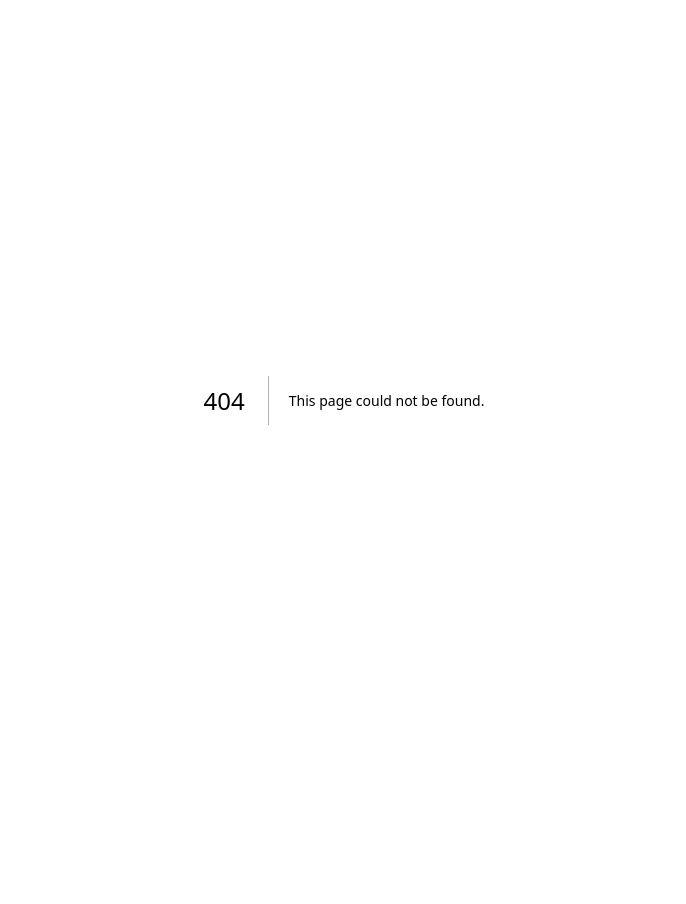
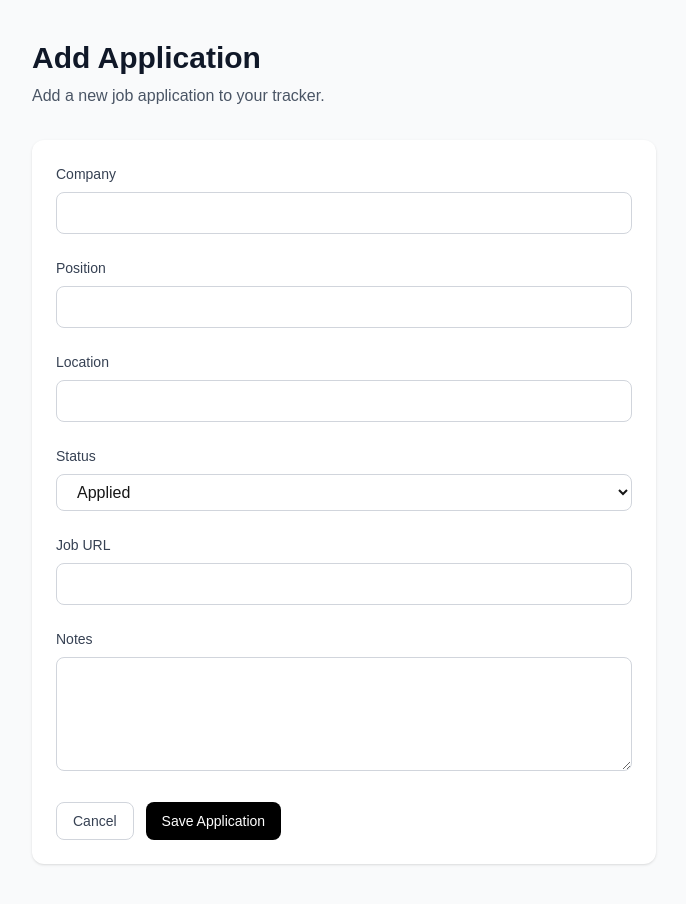
Before and after one commit to itsmanisingh/Job-ApplicationTracker, a Next.js app: page /applications/new in a window 1280 px wide. Before the commit this address had no page. Shown: the whole page, without its empty margins (296-982 px from the left). Before the commit the page ends 800 px from the top, so only its background shows below. Built offline with nearby package versions, Linux system fonts and the light colour scheme.

Commit message:
feat: add application form

```diff
--- a/src/app/Dashboard.js
+++ b/src/app/Dashboard.js
@@ -91,7 +91,10 @@ export default function Home() {
               Recent Applications
             </h2>
 
-            <button className="rounded-lg bg-black px-4 py-2 text-sm font-medium text-white hover:bg-gray-800">
+            <button
+              onClick={() => router.push("/applications/new")}
+              className="rounded-lg bg-black px-4 py-2 text-sm font-medium text-white hover:bg-gray-800"
+            >
               Add Application
             </button>
           </div>
--- /dev/null
+++ b/src/app/applications/new/page.js
@@ -0,0 +1,214 @@
+"use client";
+
+import { useState } from "react";
+import { useRouter } from "next/navigation";
+
+export default function NewApplication() {
+  const router = useRouter();
+
+  const [formData, setFormData] = useState({
+    company: "",
+    position: "",
+    location: "",
+    status: "Applied",
+    jobUrl: "",
+    notes: "",
+  });
+
+  const [error, setError] = useState("");
+  const [loading, setLoading] = useState(false);
+
+  function handleChange(event) {
+    const { name, value } = event.target;
+
+    setFormData((previous) => ({
+      ...previous,
+      [name]: value,
+    }));
+  }
+
+  async function handleSubmit(event) {
+    event.preventDefault();
+
+    setError("");
+    setLoading(true);
+
+    try {
+      const response = await fetch("/api/applications", {
+        method: "POST",
+        headers: {
+          "Content-Type": "application/json",
+        },
+        body: JSON.stringify(formData),
+      });
+
+      const data = await response.json();
+
+      if (!response.ok) {
+        setError(data.error || "Failed to create application");
+        return;
+      }
+
+      router.push("/");
+    } catch (error) {
+      setError("Something went wrong. Please try again.");
+    } finally {
+      setLoading(false);
+    }
+  }
+
+  return (
+    <main className="min-h-screen bg-gray-50">
+      <div className="mx-auto max-w-2xl px-6 py-10">
+        <div className="mb-8">
+          <h1 className="text-3xl font-bold text-gray-900">Add Application</h1>
+
+          <p className="mt-2 text-gray-600">
+            Add a new job application to your tracker.
+          </p>
+        </div>
+
+        <form
+          onSubmit={handleSubmit}
+          className="space-y-6 rounded-xl bg-white p-6 shadow-sm"
+        >
+          <div>
+            <label
+              htmlFor="company"
+              className="mb-2 block text-sm font-medium text-gray-700"
+            >
+              Company
+            </label>
+
+            <input
+              id="company"
+              name="company"
+              value={formData.company}
+              onChange={handleChange}
+              required
+              className="w-full rounded-lg border border-gray-300 px-4 py-2 outline-none focus:border-black"
+            />
+          </div>
+
+          <div>
+            <label
+              htmlFor="position"
+              className="mb-2 block text-sm font-medium text-gray-700"
+            >
+              Position
+            </label>
+
+            <input
+              id="position"
+              name="position"
+              value={formData.position}
+              onChange={handleChange}
+              required
+              className="w-full rounded-lg border border-gray-300 px-4 py-2 outline-none focus:border-black"
+            />
+          </div>
+
+          <div>
+            <label
+              htmlFor="location"
+              className="mb-2 block text-sm font-medium text-gray-700"
+            >
+              Location
+            </label>
+
+            <input
+              id="location"
+              name="location"
+              value={formData.location}
+              onChange={handleChange}
+              required
+              className="w-full rounded-lg border border-gray-300 px-4 py-2 outline-none focus:border-black"
+            />
+          </div>
+
+          <div>
+            <label
+              htmlFor="status"
+              className="mb-2 block text-sm font-medium text-gray-700"
+            >
+              Status
+            </label>
+
+            <select
+              id="status"
+              name="status"
+              value={formData.status}
+              onChange={handleChange}
+              className="w-full rounded-lg border border-gray-300 px-4 py-2 outline-none focus:border-black"
+            >
+              <option value="Applied">Applied</option>
+              <option value="Interview">Interview</option>
+              <option value="Rejected">Rejected</option>
+              <option value="Offer">Offer</option>
+            </select>
+          </div>
+
+          <div>
+            <label
+              htmlFor="jobUrl"
+              className="mb-2 block text-sm font-medium text-gray-700"
+            >
+              Job URL
+            </label>
+
+            <input
+              id="jobUrl"
+              name="jobUrl"
+              type="url"
+              value={formData.jobUrl}
+              onChange={handleChange}
+              className="w-full rounded-lg border border-gray-300 px-4 py-2 outline-none focus:border-black"
+            />
+          </div>
+
+          <div>
+            <label
+              htmlFor="notes"
+              className="mb-2 block text-sm font-medium text-gray-700"
+            >
+              Notes
+            </label>
+
+            <textarea
+              id="notes"
+              name="notes"
+              value={formData.notes}
+              onChange={handleChange}
+              rows={4}
+              className="w-full rounded-lg border border-gray-300 px-4 py-2 outline-none focus:border-black"
+            />
+          </div>
+
+          {error && (
+            <p className="rounded-lg bg-red-50 p-3 text-sm text-red-600">
+              {error}
+            </p>
+          )}
+
+          <div className="flex gap-3">
+            <button
+              type="button"
+              onClick={() => router.push("/")}
+              className="rounded-lg border border-gray-300 px-4 py-2 text-sm font-medium text-gray-700 hover:bg-gray-100"
+            >
+              Cancel
+            </button>
+
+            <button
+              type="submit"
+              disabled={loading}
+              className="rounded-lg bg-black px-4 py-2 text-sm font-medium text-white hover:bg-gray-800 disabled:cursor-not-allowed disabled:opacity-50"
+            >
+              {loading ? "Saving..." : "Save Application"}
+            </button>
+          </div>
+        </form>
+      </div>
+    </main>
+  );
+}
```
